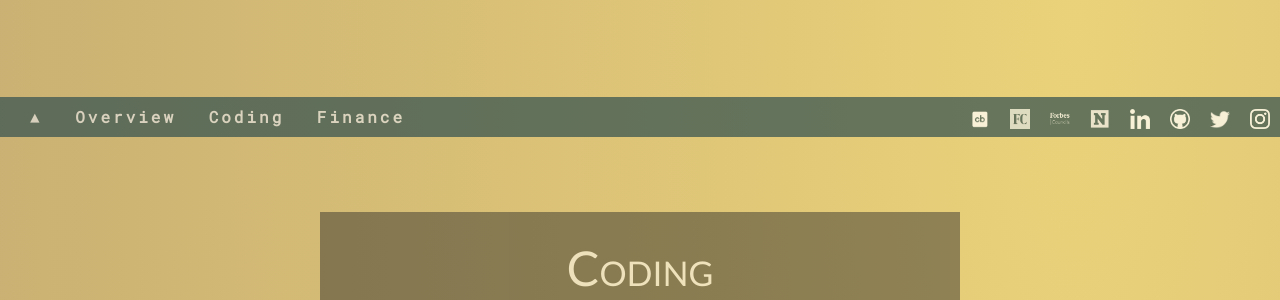
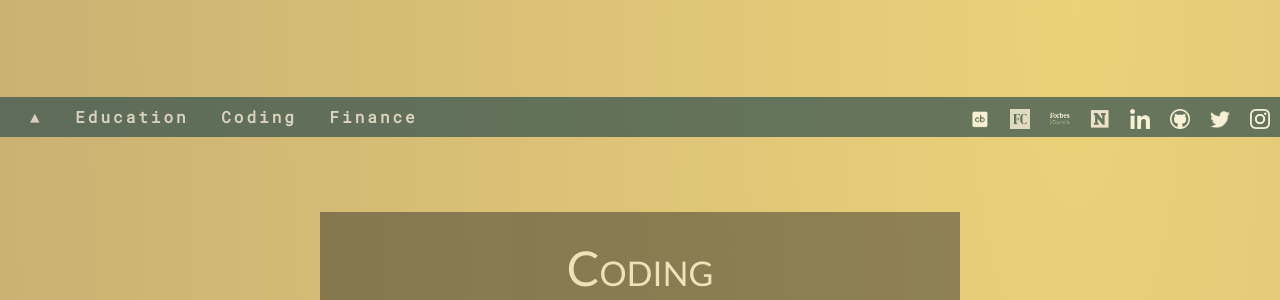
Before and after one commit to nmits/nmits.github.io, a Jekyll site: the page built from index.html, in a window 1280 px wide. Shown: the part 763-1063 px from the top of the page. Built offline with Jekyll 4.4.1, drawn with Linux system fonts in a browser that asks for light colours; nearby versions of some CDN libraries.

Commit message:
Changing to education

```diff
--- a/_includes/footer.html
+++ b/_includes/footer.html
@@ -31,7 +31,7 @@
 
         <nav>
             <a href="#Top" class="topLink"><b>▲</b></a>
-            <a href="#Overview" class="schoolLink"><b>Overview</b></a>
+            <a href="#School" class="schoolLink"><b>Education</b></a>
             <a href="#Coding" class="codingLink"><b>Coding</b></a>
             <a href="#Finance" class="financeLink"><b>Finance</b></a>
         </nav>
```
